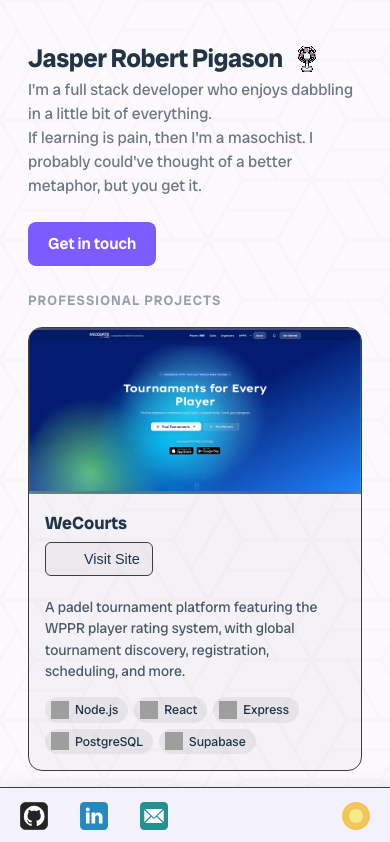
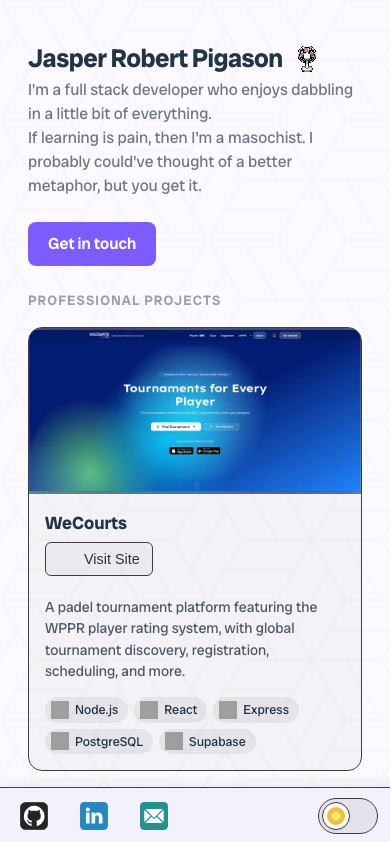
Before and after one commit to jrpdango/jrpdango.github.io, a Vue app: page / in a window 390 px wide. Shown: the top 842 px of the page. Built offline with nearby package versions, Linux system fonts and the light colour scheme; grey boxes are pictures that could not be loaded; some icons are missing.

Commit message:
feat: add styling to ThemeToggle

```diff
--- a/src/components/ThemeToggle.vue
+++ b/src/components/ThemeToggle.vue
@@ -4,69 +4,121 @@ import moon from "@/assets/icons/crescent-moon.svg";
 import sun from "@/assets/icons/sun.svg";
 import { Theme, theme } from "../theme";
 
+const isDark = computed({
+    get: () => theme.state === Theme.DARK,
+    set: (dark: boolean) => {
+        const next = dark ? Theme.DARK : Theme.LIGHT;
+        document.documentElement.setAttribute("data-theme", next);
+        theme.state = next;
+    },
+});
+
 const themeIcon = computed(() => (theme.state === Theme.DARK ? moon : sun));
 const themeLabel = computed(() =>
     theme.state === Theme.DARK ? "Switch to light mode" : "Switch to dark mode",
 );
-
-function toggleTheme() {
-    if (theme.state === Theme.DARK) {
-        document.documentElement.setAttribute("data-theme", "light");
-        theme.state = Theme.LIGHT;
-    } else {
-        document.documentElement.setAttribute("data-theme", "dark");
-        theme.state = Theme.DARK;
-    }
-}
 </script>
 
 <template>
-    <button class="theme-toggle" @click="toggleTheme" :aria-label="themeLabel">
-        <img :src="themeIcon" alt="Toggle theme" height="28" width="28" />
-    </button>
+    <label class="theme-switch">
+        <input
+            type="checkbox"
+            role="switch"
+            v-model="isDark"
+            :aria-label="themeLabel"
+        />
+        <span class="track">
+            <span class="knob">
+                <img :src="themeIcon" alt="" width="18" height="18" />
+            </span>
+        </span>
+    </label>
 </template>
 
 <style scoped>
-.theme-toggle {
+.theme-switch {
     position: fixed;
     top: 10px;
     right: 10px;
+    display: inline-block;
+    width: 60px;
+    height: 34px;
+    cursor: pointer;
+    z-index: 101;
+}
+
+.theme-switch input {
+    position: absolute;
+    inset: 0;
+    width: 100%;
+    height: 100%;
+    margin: 0;
+    opacity: 0;
+    cursor: pointer;
+}
+
+.track {
+    position: absolute;
+    left: 0;
+    right: 0;
+    top: 50%;
+    height: 34px;
+    transform: translateY(-50%);
+    border-radius: 999px;
+    background-color: var(--tech-badge-bg);
+    border: 1px solid var(--border-color);
+    transition:
+        background-color 0.3s ease,
+        border-color 0.3s ease;
+}
+
+.knob {
+    position: absolute;
+    top: 3px;
+    left: 3px;
     display: flex;
     align-items: center;
     justify-content: center;
-    width: 44px;
-    height: 44px;
-    padding: 0;
-    border: none;
-    border-radius: 999px;
-    background: none;
-    color: inherit;
-    cursor: pointer;
-    opacity: 0.85;
-    transition:
-        opacity 0.2s ease-in-out,
-        transform 0.2s ease-in-out,
-        background-color 0.2s ease-in-out;
-    z-index: 101;
+    width: 26px;
+    height: 26px;
+    border-radius: 50%;
+    background-color: var(--bg-color);
+    border: 1px solid var(--border-color);
+    box-shadow: 0 1px 3px var(--bar-shadow-color);
+    transition: transform 0.3s ease;
 }
 
-.theme-toggle:hover {
-    opacity: 1;
-    transform: scale(1.08);
-    background-color: var(--tech-badge-bg);
+.knob img {
+    width: 18px;
+    height: 18px;
 }
 
-.theme-toggle:focus-visible {
+.theme-switch:hover .track {
+    border-color: var(--accent-color);
+}
+
+.theme-switch input:focus-visible + .track {
     outline: 2px solid var(--accent-color);
     outline-offset: 2px;
 }
 
+.theme-switch input:checked + .track .knob {
+    transform: translateX(26px);
+}
+
 @media (max-width: 768px) {
-    .theme-toggle {
+    .theme-switch {
         top: auto;
         right: 12px;
         bottom: env(safe-area-inset-bottom, 0px);
         height: var(--bottombar-height);
     }
 }
+
+@media (prefers-reduced-motion: reduce) {
+    .track,
+    .knob {
+        transition: none;
+    }
+}
 </style>
```
